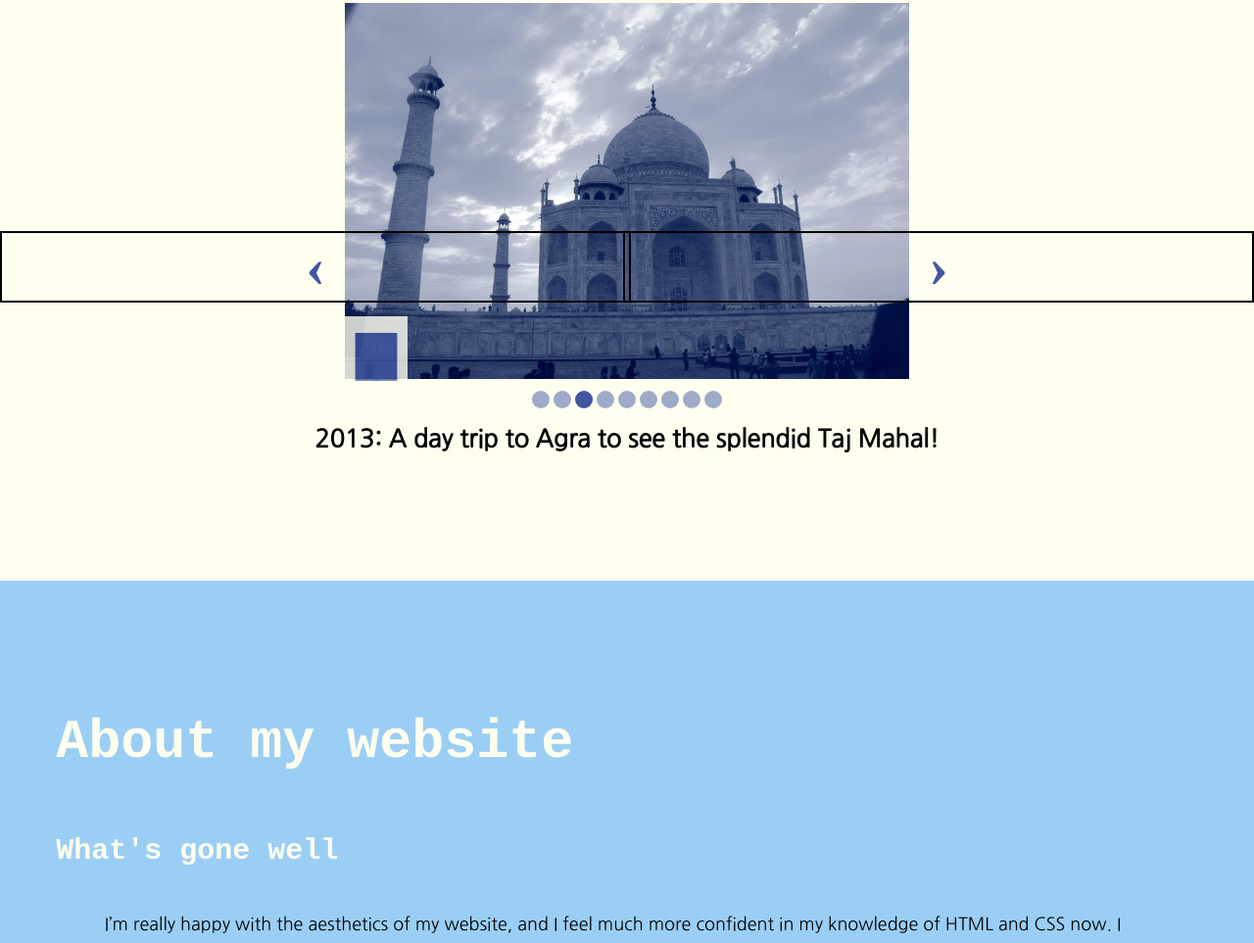
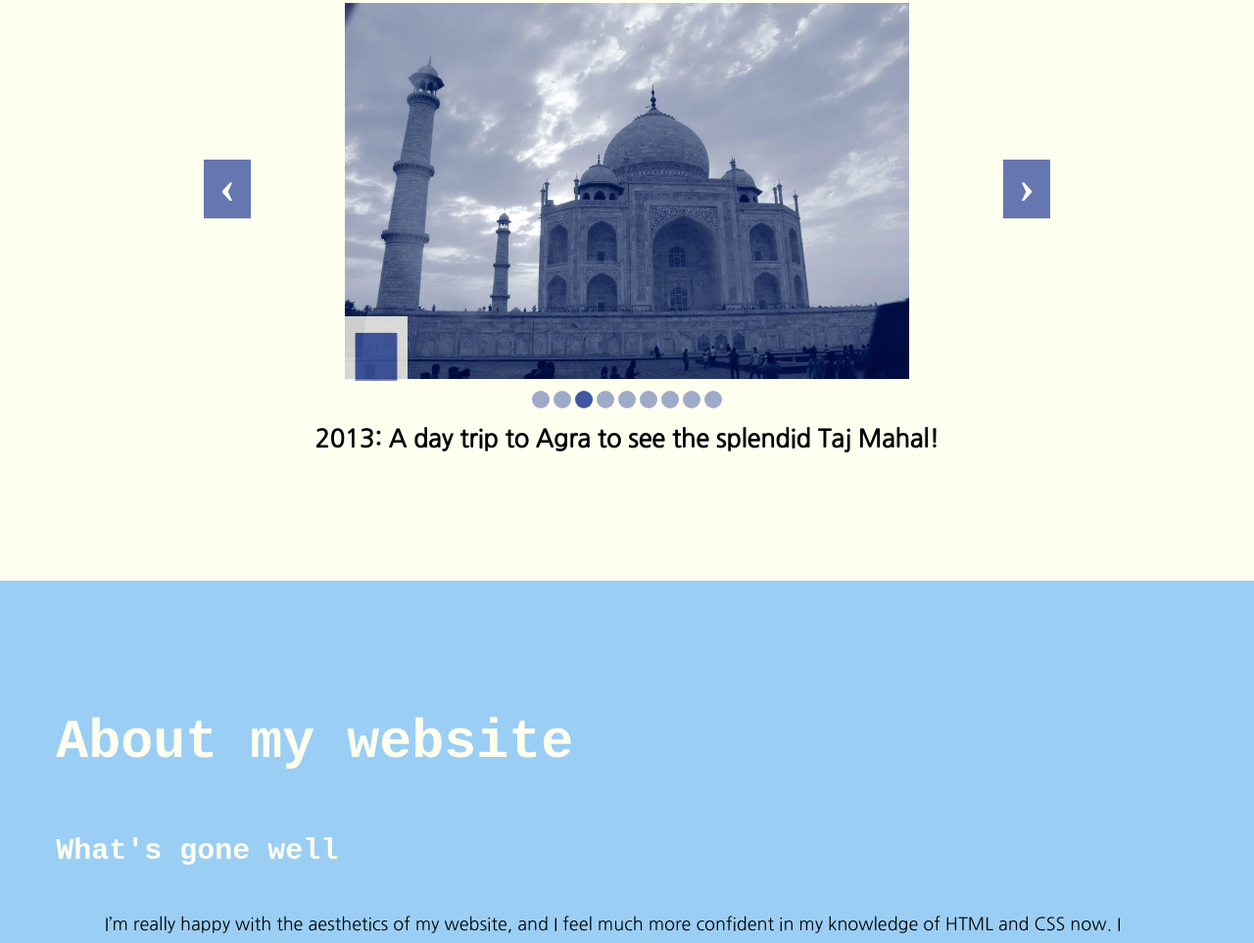
Before and after one commit to georgiamshaw/applicationfac, a plain HTML site: page index.html in a window 1280 px wide. Shown: the part 2837-3800 px from the top of the page at 98% size. Drawn offline with Linux system fonts and the light colour scheme; a web font is replaced by a local one.

Commit message:
image carousel - next and prev buttons responsiveness
-fixed responsiveness on next-button-wrap and -prev-button-wrap
on mobile they are on image, and when width 100% of image stops at 700px, they come to the side of the image

```diff
--- a/css/stylesheet.css
+++ b/css/stylesheet.css
@@ -321,30 +321,24 @@ position: relative;
 }
 
 #prev-button-wrap, #next-button-wrap {
-  width: 50%;
+  width: 4rem;
   padding: 0;
   color: #4056A1;
   font-weight: bold;
-  font-size: 60px;
+  font-size: 45px;
   text-align: center;
   position: absolute;
-  top: 53%;
-  border: 2px solid black;
+  top: 0%;
   display: flex;
   justify-content: center;
   flex-wrap: wrap;
   flex-direction: row;
+  height: 3.5rem;
+  margin: 0;
+  background-color: #4056A1;
+  color: #fffff0;
+  opacity: 0.8;
 }
-
-/* width: 35%;
-padding: 15px;
-color: #4056A1;
-font-weight: bold;
-font-size: 60px;
-text-align: center;
-position: absolute;
-top: 25%;
-border: 2px solid black; */
 
 #next-button-wrap {
   right: 0;
@@ -1153,6 +1147,82 @@ h6 {
     }
   }
 
+@media (min-width: 700px) {
+  #next-button-wrap, #prev-button-wrap {
+    width: 3rem;
+    color: #fffff0;
+    font-weight: bold;
+    font-size: 3rem;
+    text-align: center;
+    position: absolute;
+    height: 3.8rem;
+    top: 10rem;
+    cursor: pointer;
+  }
+}
+
+@media (min-width: 750px) {
+  #next-button-wrap {
+    right: 1rem;
+  }
+
+  #prev-button-wrap {
+    left: 1rem;
+  }
+}
+
+@media (min-width: 900px) and (max-width: 1000px) {
+  #next-button-wrap, #prev-button-wrap {
+    top: 12rem;
+  }
+}
+
+@media (min-width: 1001px) and (max-width: 1070px) {
+  #next-button-wrap, #prev-button-wrap {
+    top: 13rem;
+  }
+  #next-button-wrap {
+    right: 2rem;
+  }
+  #prev-button-wrap {
+    left: 2rem;
+  }
+}
+
+@media (min-width: 1071px) {
+  #next-button-wrap, #prev-button-wrap {
+    top: 10rem;
+  }
+}
+
+@media (min-width: 1071px) and (max-width: 1180px) {
+  #next-button-wrap {
+    right: 9rem;
+  }
+  #prev-button-wrap {
+    left: 9rem;
+  }
+}
+
+@media (min-width: 1181px) and (max-width: 1350px) {
+  #next-button-wrap {
+    right: 13rem;
+  }
+  #prev-button-wrap {
+    left: 13rem;
+  }
+}
+
+@media (min-width: 1350px) {
+  #next-button-wrap {
+    right: 18rem;
+  }
+  #prev-button-wrap {
+    left: 18rem;
+  }
+}
+
+
 @media (min-width: 700px) and (max-width: 799px) {
   #image-container {
     width: 37rem;
@@ -1161,7 +1231,7 @@ h6 {
 
 @media (min-width: 800px) and (max-width: 899px) {
   #image-container {
-      width: 42rem;
+    width: 40rem;
   }
 }
 
```
Lines whose indentation alone changed are shown as unchanged.
